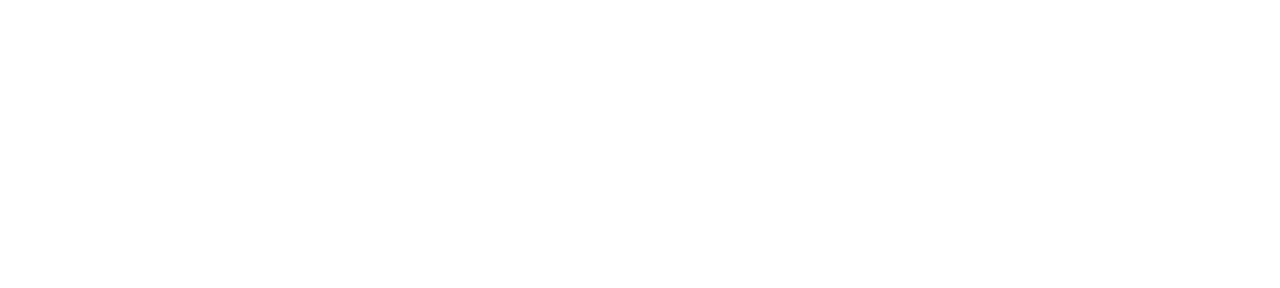
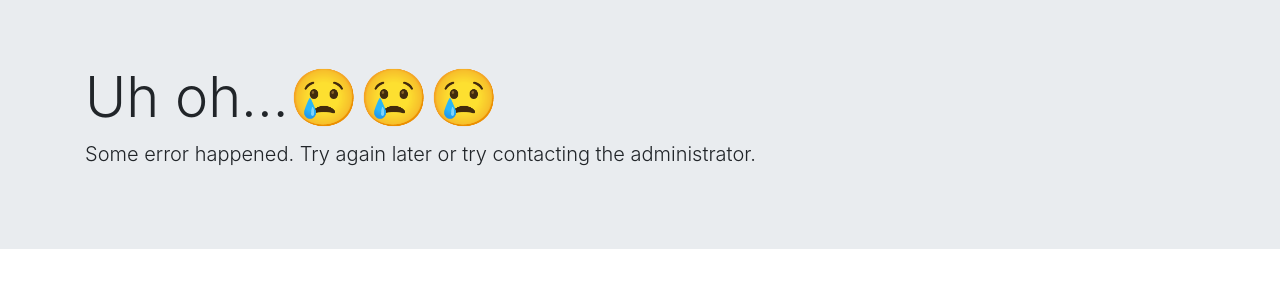
Before and after one commit to RahulMahesh62/Email-SignupForm, a website: page failure.html in a window 1280 px wide. Drawn offline with nearby package versions, Linux system fonts and the light colour scheme.

Commit message:
Added success and failure pages

```diff
--- a/failure.html
+++ b/failure.html
@@ -3,11 +3,17 @@
 <head>
     <meta charset="UTF-8">
     <meta name="viewport" content="width=device-width, initial-scale=1.0">
+    <link rel="stylesheet" href="https://stackpath.bootstrapcdn.com/bootstrap/4.5.0/css/bootstrap.min.css" integrity="sha384-9aIt2nRpC12Uk9gS9baDl411NQApFmC26EwAOH8WgZl5MYYxFfc+NcPb1dKGj7Sk" crossorigin="anonymous">
     <title>Signup Failure</title>
 </head>
 
 <body>
-
+    <div class="jumbotron jumbotron-fluid">
+        <div class="container">
+            <h1 class="display-4">Uh oh...😢😢😢</h1>
+            <p class="lead">Some error happened. Try again later or try contacting the administrator.</p>
+        </div>
+    </div>
 </body>
 
 </html>
```
Also changed, not shown: app.js (+7 -0 lines), success.html (+7 -1 lines).
